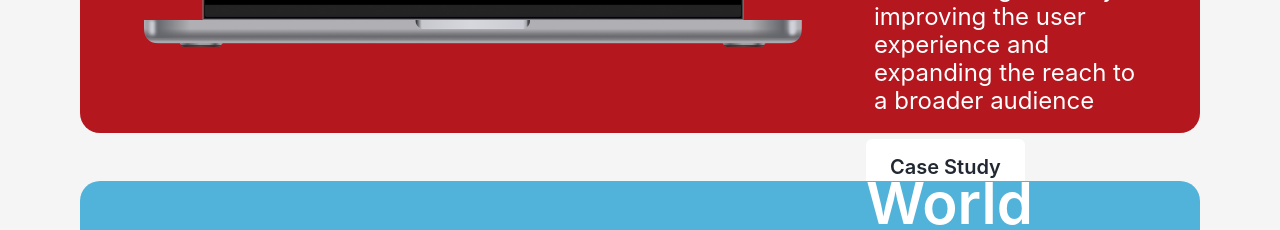
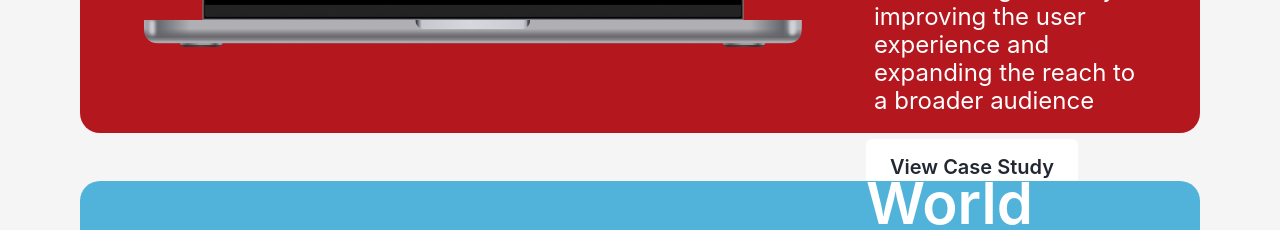
Before and after one commit to KaviniCN/Portfolio, a React (Create React App) app: page / in a window 1280 px wide. Shown: the part 2120-2350 px from the top of the page. Built offline with nearby package versions, Linux system fonts and the light colour scheme.

Commit message:
Update Home.js

```diff
--- a/src/pages/Home.js
+++ b/src/pages/Home.js
@@ -30,7 +30,7 @@ const caseStudies = [
     desc: "This pro bono project for the National Gallery was driven by a mission to enhance specific low-traffic sections of their current website, with a focus on significantly improving the user experience and expanding the reach to a broader audience",
     imageUrl: "/ngs.png",
     route: "/case-study/ngs",
-    buttonText: "Case Study",
+    buttonText: "View Case Study",
     buttonLink: "https://www.behance.net/gallery/189076543/Revamping-the-National-Gallery-Singapore-Website"
   },
   // {
```
